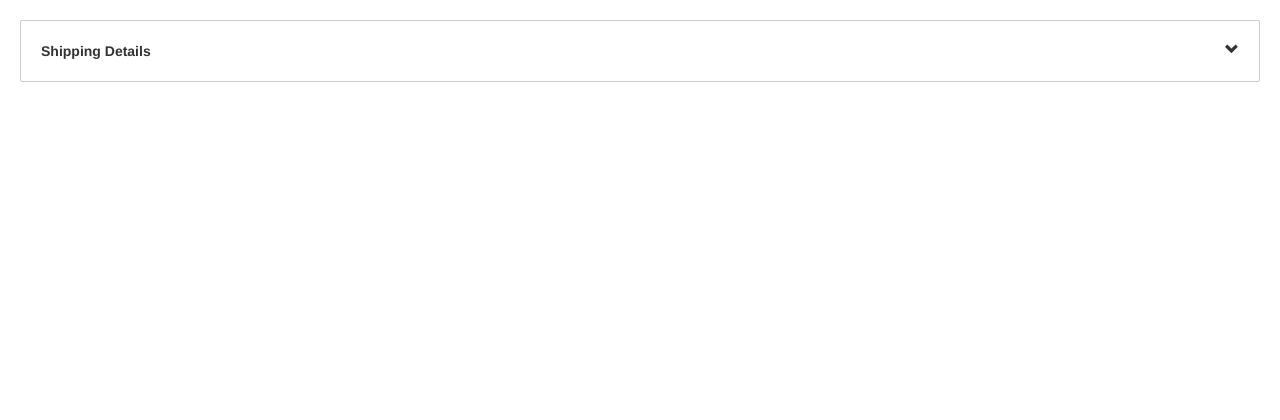
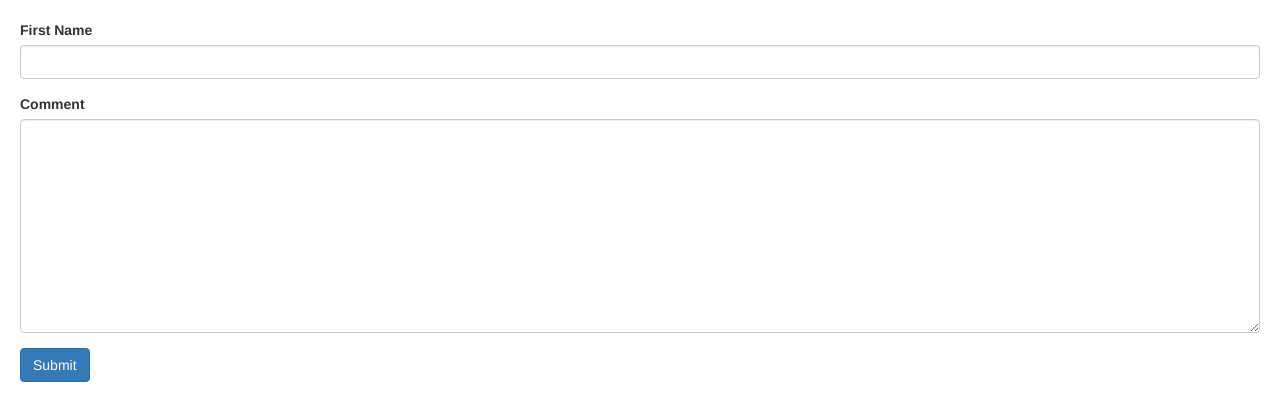
Before and after one commit to Vnkakmt/AngularFundamentals, an Angular app: page / in a window 1280 px wide. Shown: the top 420 px of the page. Built offline with nearby package versions, Linux system fonts and the light colour scheme.

Commit message:
Template Driven Forms:- building bootstrap form

```diff
--- a/src/app/app.component.html
+++ b/src/app/app.component.html
@@ -1,3 +1 @@
-<zippy title="Shipping Details">
-    Shipping Details Content
-</zippy>
+<contact-form></contact-form>
--- a/src/app/app.module.ts
+++ b/src/app/app.module.ts
@@ -15,6 +15,7 @@
 import { PanelComponent } from './panel/panel.component';
 import { InputFormatDirective } from './input-format.directive';
 import { ZippyComponent } from './zippy/zippy.component';
+import { ContactFormComponent } from './contact-form/contact-form.component';
 
 @NgModule({
   declarations: [
@@ -27,7 +28,8 @@
     AssignmentComponent,
     PanelComponent,
     InputFormatDirective,
-    ZippyComponent
+    ZippyComponent,
+    ContactFormComponent
   ],
   imports: [
     BrowserModule,
--- /dev/null
+++ b/src/app/contact-form/contact-form.component.html
@@ -0,0 +1,11 @@
+<form>
+    <div class="form-group">
+        <label for="firstName">First Name</label>
+        <input id="firstName" type="text" class="form-control">
+    </div>
+<div class="form-group">
+    <label for="comment">Comment</label>
+    <textarea  id="comment" cols="30" rows="10" class="form-control"></textarea>
+</div>
+<button class="btn btn-primary">Submit</button>
+</form>
```
Also changed, not shown: src/app/contact-form/contact-form.component.ts (added, +10 -0 lines), src/app/contact-form/contact-form.component.css (added), 1 other file (tests, documents, lock files or other folders).
